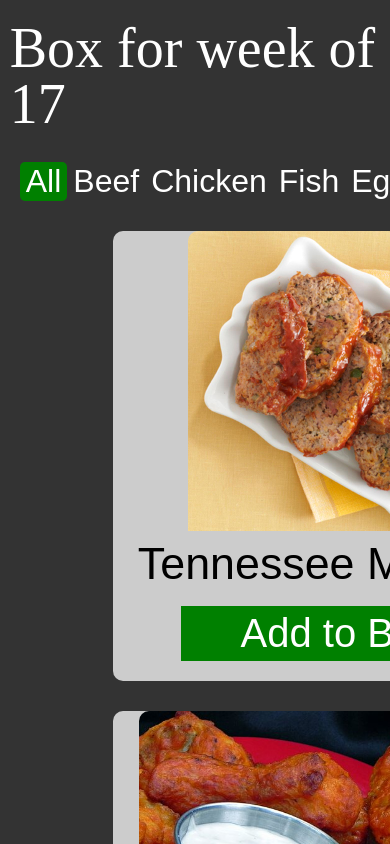
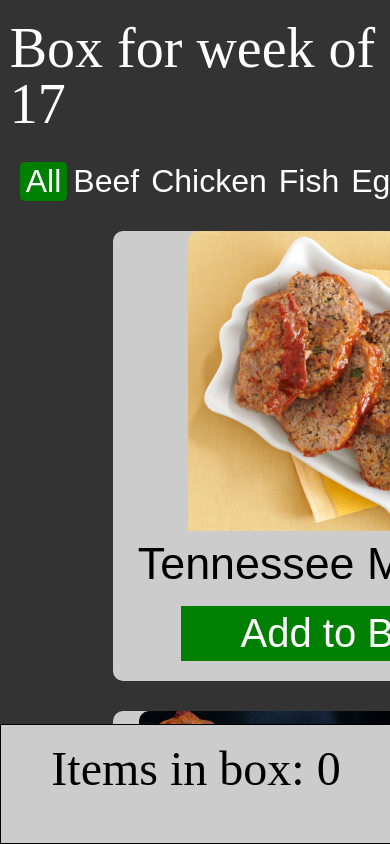
Before and after one commit to Taouen/gobble, a React (Create React App) app: page /picker in a window 390 px wide. Shown: the top 844 px of the page. Built offline with nearby package versions, Linux system fonts and the light colour scheme.

Commit message:
added mobile box menu

```diff
--- a/src/components/Box.js
+++ b/src/components/Box.js
@@ -6,8 +6,30 @@ import '../css/reset.css';
 const BoxWrapper = styled.div`
   background: #ccc;
   border: 1px solid black;
+  font-size: 3em;
+  text-align: center;
+
+  @media (min-width: 992px) {
+    font-size: 1em;
+    padding: 5px;
+  }
+`;
+const BoxDesktop = styled.div`
+  display: ${(props) => (props.expanded ? 'block' : 'none')};
   padding: 20px;
-  text-align: center;
+  border-bottom: 1px solid black;
+  width: 100%;
+
+  @media (min-width: 992px) {
+    display: block;
+  }
+`;
+const BoxMobile = styled.div`
+  padding-bottom: 50px;
+  padding-top: 20px;
+  @media (min-width: 992px) {
+    display: none;
+  }
 `;
 const Full = styled.span`
   color: red;
@@ -16,10 +38,11 @@ const Full = styled.span`
 
 class Box extends React.Component {
   render() {
-    const contents = this.props.contents;
+    const { contents, expanded } = this.props;
 
     return (
       <BoxWrapper className={this.props.className}>
+        <BoxDesktop expanded={expanded}>
           {contents.map((recipe, i) => {
             return (
               <BoxItem
@@ -38,6 +61,10 @@ class Box extends React.Component {
           ) : (
             <h3>Add up to {6 - contents.length} more recipes!</h3>
           )}
+        </BoxDesktop>
+        <BoxMobile onClick={() => this.props.expandBox()}>
+          <h3>Items in box: {contents.length}</h3>
+        </BoxMobile>
       </BoxWrapper>
     );
   }
--- a/src/components/BoxItem.js
+++ b/src/components/BoxItem.js
@@ -4,15 +4,15 @@ import styled from 'styled-components';
 const BoxCard = styled.div`
   background: #999;
   display: flex;
-  font-size: 3.5em;
+  font-size: 1.2em;
   justify-content: space-between;
   margin-bottom: 20px;
   padding: 20px;
   place-items: center;
 
   @media (min-width: 992px) {
-    margin: 5px;
-    padding: 5px;
+    margin: 10px;
+    padding: 10px;
     font-size: 1em;
   }
 `;
--- a/src/components/Picker.js
+++ b/src/components/Picker.js
@@ -31,6 +31,7 @@ const RecipeCards = styled.div`
   flex-wrap: wrap;
   justify-content: space-around;
   margin-top: 20px;
+  padding-bottom: 114px;
   @media (min-width: 992px) {
     flex-direction: row;
     flex-wrap: wrap;
@@ -39,7 +40,16 @@ const RecipeCards = styled.div`
   }
 `;
 const StyledBox = styled(Box)`
-  grid-area: box;
+  width: 100%;
+  position: fixed;
+  bottom: 0;
+  left: 0;
+
+  @media (min-width: 992px) {
+    grid-area: box;
+    width: 100%;
+    position: relative;
+  }
 `;
 const StyledHeader = styled(HeaderBar)`
   grid-area: title;
@@ -53,6 +63,7 @@ class Picker extends React.Component {
     boxFull: false,
     categories: [],
     activeCategory: 'All',
+    expanded: false,
   };
 
   componentDidMount = () => {
@@ -127,6 +138,11 @@ class Picker extends React.Component {
     }
   };
 
+  expandBox = () => {
+    const isExpanded = this.state.expanded;
+    this.setState({ expanded: !isExpanded });
+  };
+
   render() {
     const { recipes, categories, activeCategory } = this.state;
     return (
@@ -157,6 +173,8 @@ class Picker extends React.Component {
           contents={this.state.box}
           recipes={this.state.recipes}
           removeFromBox={this.removeFromBox}
+          expandBox={this.expandBox}
+          expanded={this.state.expanded}
         />
       </Wrapper>
     );
```
Lines whose indentation alone changed are shown as unchanged.
